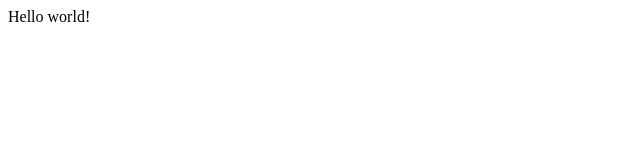
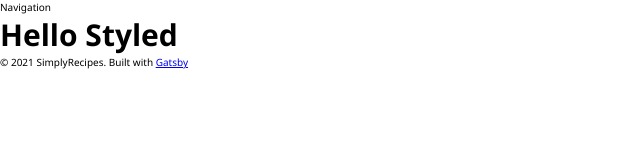
Before and after one commit to squteronsquter/barebones-gatsby-v3-starter-with-styled-components, a Gatsby site: page / in a window 1280 px wide. Shown: the whole page, without its empty margins (0-640 px from the left). Built offline with nearby package versions, Linux system fonts and the light colour scheme; Gatsby itself is replaced by a stand-in of ours.

Commit message:
Barebones starter with styled components and global Layout component

```diff
--- a/gatsby-config.js
+++ b/gatsby-config.js
@@ -1,10 +1,3 @@
-/**
- * Configure your Gatsby site with this file.
- *
- * See: https://www.gatsbyjs.com/docs/gatsby-config/
- */
-
 module.exports = {
-  /* Your site config here */
-  plugins: [],
+  plugins: [`gatsby-plugin-styled-components`],
 }
--- a/package.json
+++ b/package.json
@@ -14,9 +14,12 @@
     "test": "echo \"Write tests! -> https://gatsby.dev/unit-testing\" && exit 1"
   },
   "dependencies": {
+    "babel-plugin-styled-components": "^1.13.2",
     "gatsby": "^3.13.1",
+    "gatsby-plugin-styled-components": "^4.14.0",
     "react": "^17.0.1",
-    "react-dom": "^17.0.1"
+    "react-dom": "^17.0.1",
+    "styled-components": "^5.3.1"
   },
   "devDependencies": {
     "prettier": "2.3.2"
--- /dev/null
+++ b/src/components/Footer.js
@@ -0,0 +1,14 @@
+import React from "react"
+
+const Footer = () => {
+  return (
+    <footer>
+      <p>
+        &copy; {new Date().getFullYear()} <span>SimplyRecipes</span>. Built with{" "}
+        <a href="https://www.gatsbyjs.com/">Gatsby</a>
+      </p>
+    </footer>
+  )
+}
+
+export default Footer
--- /dev/null
+++ b/src/components/Layout.js
@@ -0,0 +1,18 @@
+import React from "react"
+import Navbar from "./Navbar"
+import Footer from "./Footer"
+
+// import "normalize.css"
+// import "../assets/css/main.css"
+
+const Layout = ({ children }) => {
+  return (
+    <>
+      <Navbar />
+      {children}
+      <Footer />
+    </>
+  )
+}
+
+export default Layout
--- /dev/null
+++ b/src/components/Navbar.js
@@ -0,0 +1,9 @@
+import React from "react"
+
+export default function Navbar() {
+  return (
+    <>
+      <nav>Navigation</nav>
+    </>
+  )
+}
--- /dev/null
+++ b/src/pages/index.css
@@ -0,0 +1,9 @@
+* {
+  margin: 0;
+  padding: 0;
+  box-sizing: border-box;
+}
+body {
+  font-family: "Segoe UI", Tahoma, Geneva, Verdana, sans-serif;
+  font-size: 62.5%;
+}
--- a/src/pages/index.js
+++ b/src/pages/index.js
@@ -1,5 +1,23 @@
 import React from "react"
+import Layout from "../components/Layout"
+import "./index.css"
+import styled from "styled-components"
 
 export default function Home() {
-  return <div>Hello world!</div>
+  return (
+    <>
+      <Layout>
+        <Wrapper>
+          <h1>Hello Styled</h1>
+        </Wrapper>
+      </Layout>
+    </>
+  )
 }
+
+const Wrapper = styled.section`
+  color: #000;
+  h1 {
+    font-size: 3em;
+  }
+`
```
Also changed, not shown: src/pages/404.js (added, +19 -0 lines), 1 other file.
